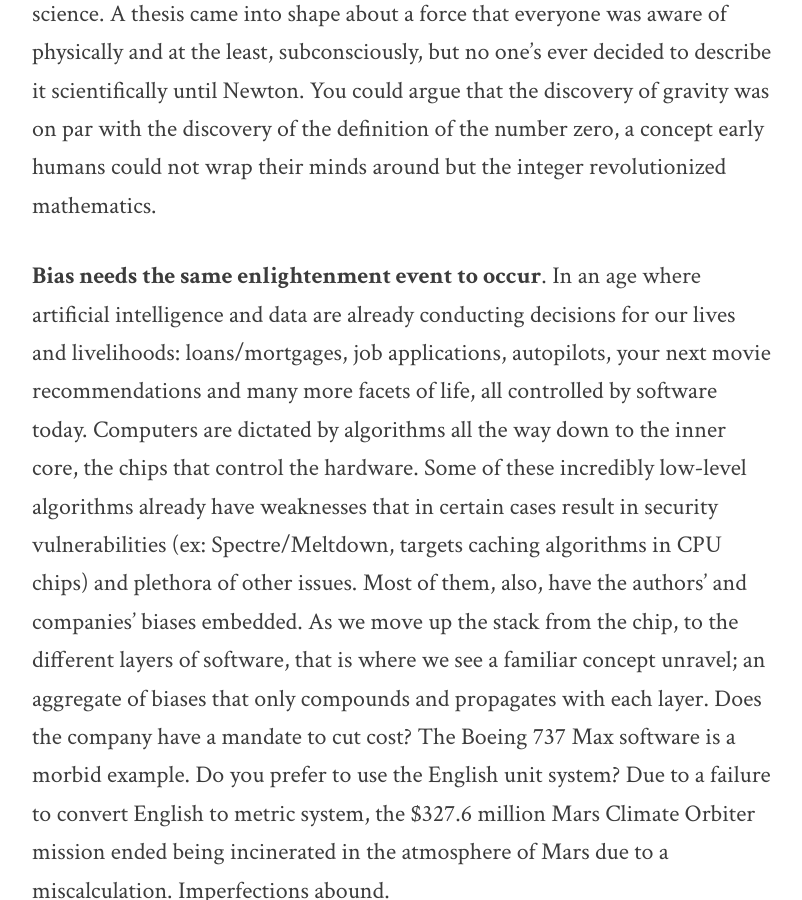
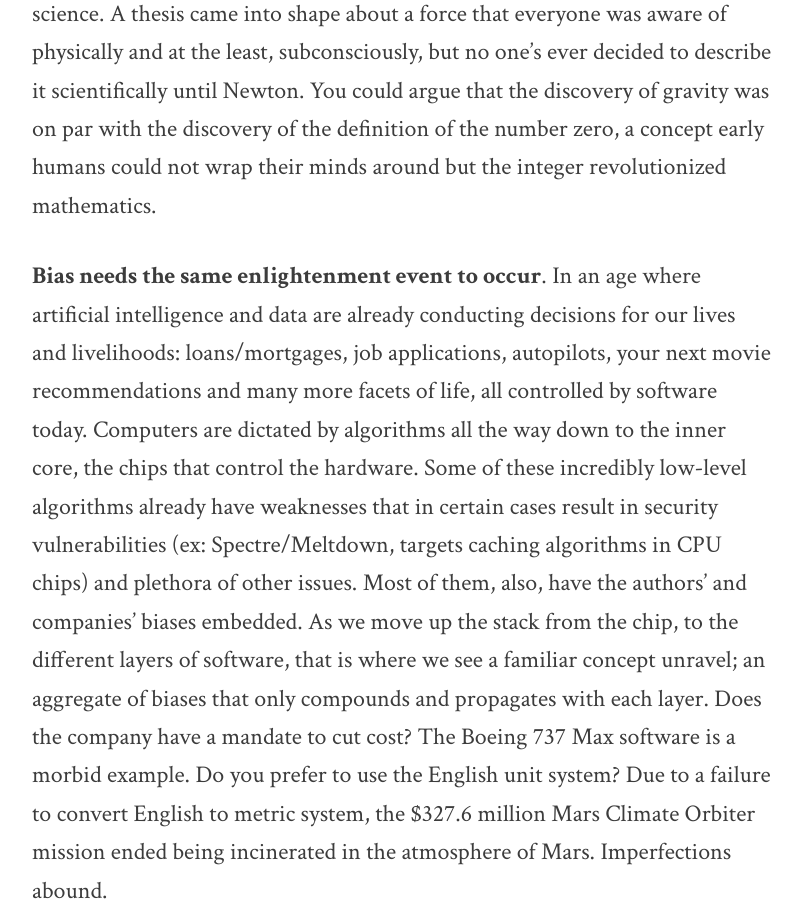
Before and after one commit to saouddk/saouddk.github.io, a Jekyll site: the page built from _posts/2019-08-25-biased-by-design.markdown, in a window 1280 px wide and 900 px high, scrolled down 2443 px. Shown: the whole window, without its empty margins (238-1040 px from the left). Built offline with Jekyll 4.4.1, drawn with Linux system fonts in a browser that asks for light colours; some of the changed text lies outside the part shown.

Commit message:
Update 2019-08-25-biased-by-design.markdown

```diff
--- a/_posts/2019-08-25-biased-by-design.markdown
+++ b/_posts/2019-08-25-biased-by-design.markdown
@@ -23,6 +23,6 @@
 
 It's the mid-1600s and a fortuitous event occurred. Under the shade of a genus Malus tree, an apple fell and an observant scientist presented a theory. These were the thoughts that sparked the theory of gravitation as described by Isaac Newton, resulting in a momentous event of enlightenment for humanity and science. A thesis came into shape about a force that everyone was aware of physically and at the least, subconsciously, but no one's ever decided to describe it scientifically until Newton. You could argue that the discovery of gravity was on par with the discovery of the definition of the number zero, a concept early humans could not wrap their minds around but the integer revolutionized mathematics.
 
-**Bias needs the same enlightenment event to occur**. In an age where artificial intelligence and data are already conducting decisions for our lives and livelihoods: loans/mortgages, job applications, autopilots, your next movie recommendations and many more facets of life, all controlled by software today. Computers are dictated by algorithms all the way down to the inner core, the chips that control the hardware. Some of these incredibly low-level algorithms already have weaknesses that in certain cases result in security vulnerabilities (ex: Spectre/Meltdown, targets caching algorithms in CPU chips) and plethora of other issues. Most of them, also, have the authors' and companies' biases embedded. As we move up the stack from the chip, to the different layers of software, that is where we see a familiar concept unravel; an aggregate of biases that only compounds and propagates with each layer. Does the company have a mandate to cut cost? The Boeing 737 Max software is a morbid example. Do you prefer to use the English unit system? Due to a failure to convert English to metric system, the $327.6 million Mars Climate Orbiter mission ended being incinerated in the atmosphere of Mars due to a miscalculation. Imperfections abound.
+**Bias needs the same enlightenment event to occur**. In an age where artificial intelligence and data are already conducting decisions for our lives and livelihoods: loans/mortgages, job applications, autopilots, your next movie recommendations and many more facets of life, all controlled by software today. Computers are dictated by algorithms all the way down to the inner core, the chips that control the hardware. Some of these incredibly low-level algorithms already have weaknesses that in certain cases result in security vulnerabilities (ex: Spectre/Meltdown, targets caching algorithms in CPU chips) and plethora of other issues. Most of them, also, have the authors' and companies' biases embedded. As we move up the stack from the chip, to the different layers of software, that is where we see a familiar concept unravel; an aggregate of biases that only compounds and propagates with each layer. Does the company have a mandate to cut cost? The Boeing 737 Max software is a morbid example. Do you prefer to use the English unit system? Due to a failure to convert English to metric system, the $327.6 million Mars Climate Orbiter mission ended being incinerated in the atmosphere of Mars. Imperfections abound.
 
 Computers epitomize perfection. They live by the laws of binary, and in the future, will prosper in the certain/uncertain quantum universe. As artificial intelligence reaches the levels of sci-fi utopian dreams, we will have entities that combine perfection with the dawn of *unbiased thoughts*. Can you imagine a future where your fellow human would be judged by an AI powered judge? Does that solve any kind of problem for society? Or is imperfection a quality that is required for human survival and redemption? We will find out.
```
